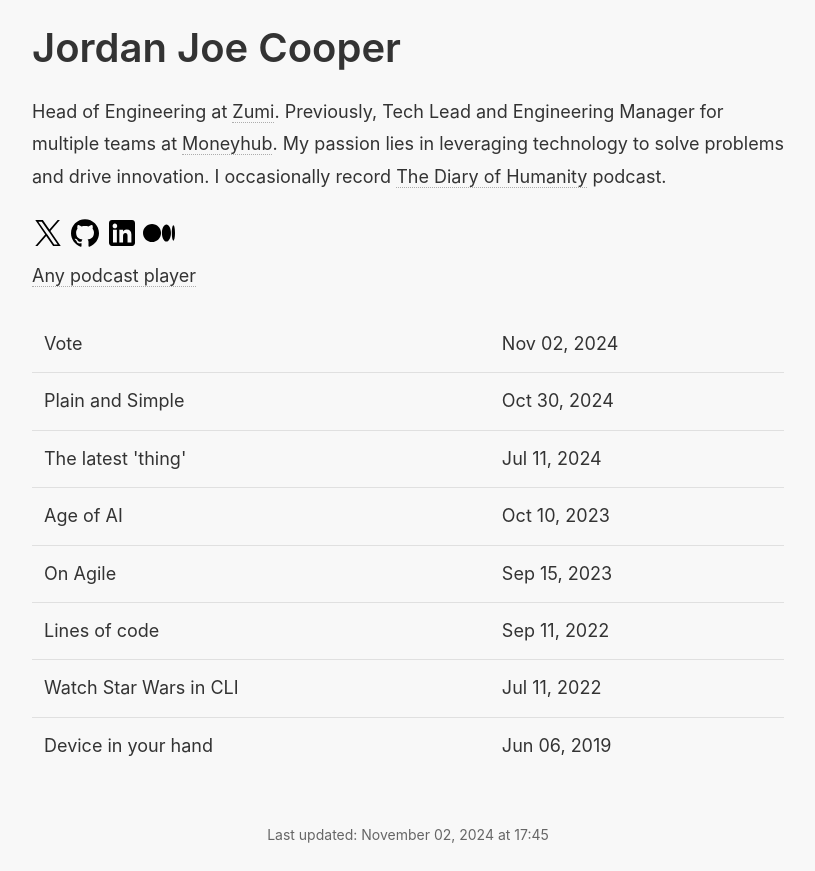
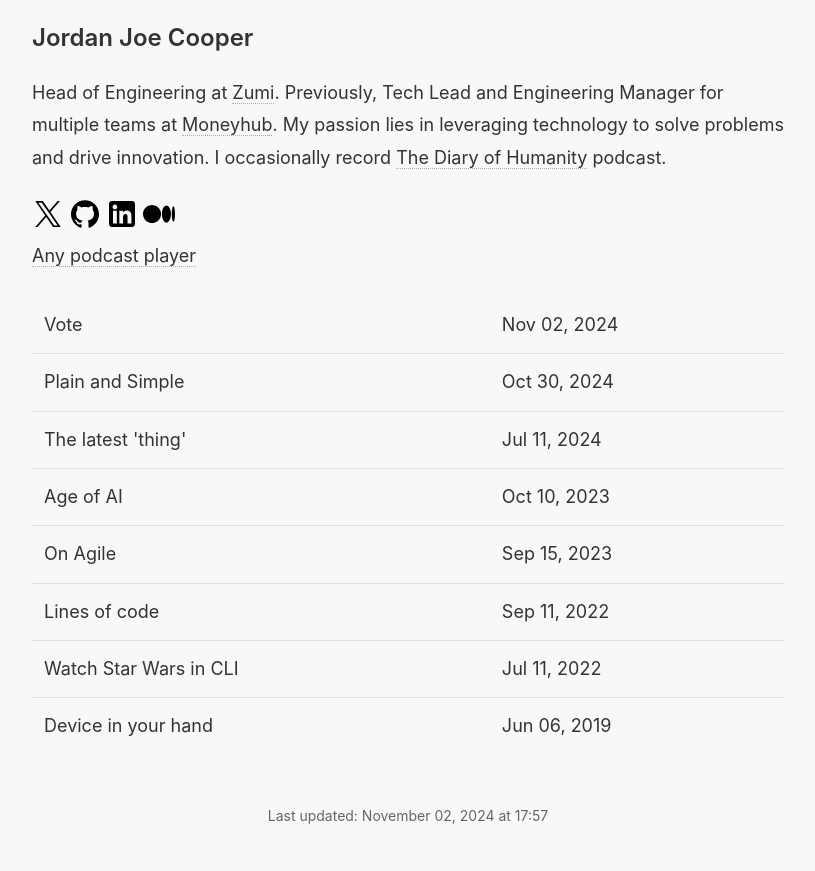
Before and after one commit to jordanjoecooper/jjc, a plain HTML site: page index.html in a window 1280 px wide. Shown: the whole page, without its empty margins (232-1047 px from the left). Drawn offline with Linux system fonts and the light colour scheme.

Commit message:
Nothing meaningful

```diff
--- a/index.html
+++ b/index.html
@@ -18,9 +18,9 @@
 </head>
 <body>
   <header>
-    <h2>
+    <h1>
       <a href="https://jordanjoecooper.dev">Jordan Joe Cooper</a>
-    </h2>
+    </h1>
   </header>
   <main>
     <div class="bio">
@@ -87,4 +87,4 @@
     </div>
 
   </main>
-        <div class="last-updated">Last updated: November 02, 2024 at 17:45</div>
+        <div class="last-updated">Last updated: November 02, 2024 at 17:57</div>
--- a/styles.css
+++ b/styles.css
@@ -77,19 +77,20 @@ header {
   text-align: left;
 }
 
-header h2 {
-  font-size: 2.5rem;
+header h1 {
+  font-size: 1.5rem;
   margin-bottom: 0;
+  text-decoration: none;
 }
 
-header h2 a {
+header h1 a {
   color: var(--primary-color);
   text-decoration: none;
   transition: color var(--transition-duration) ease;
   border-bottom: none;
 }
 
-header h2 a:hover {
+header h1 a:hover {
   color: var(--primary-color-dark);
 }
 
```
Also changed, not shown: images/android-chrome-192x192.png (renamed from assets/android-chrome-192x192.png), images/android-chrome-512x512.png (renamed from assets/android-chrome-512x512.png), images/apple-touch-icon.png (renamed from assets/apple-touch-icon.png), images/favicon-16x16.png (renamed from assets/favicon-16x16.png), images/favicon-32x32.png (renamed from assets/favicon-32x32.png), images/favicon.ico (renamed from assets/favicon.ico).
